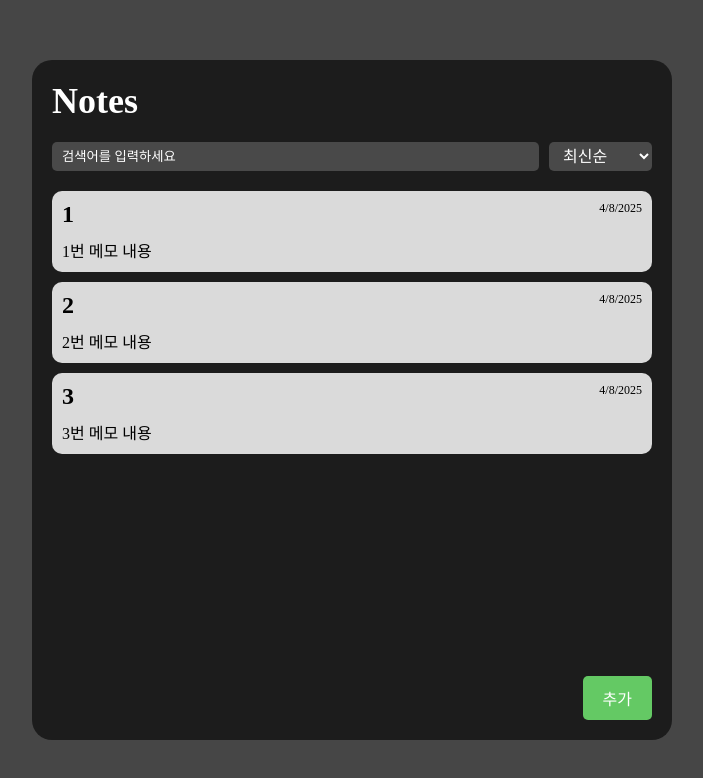
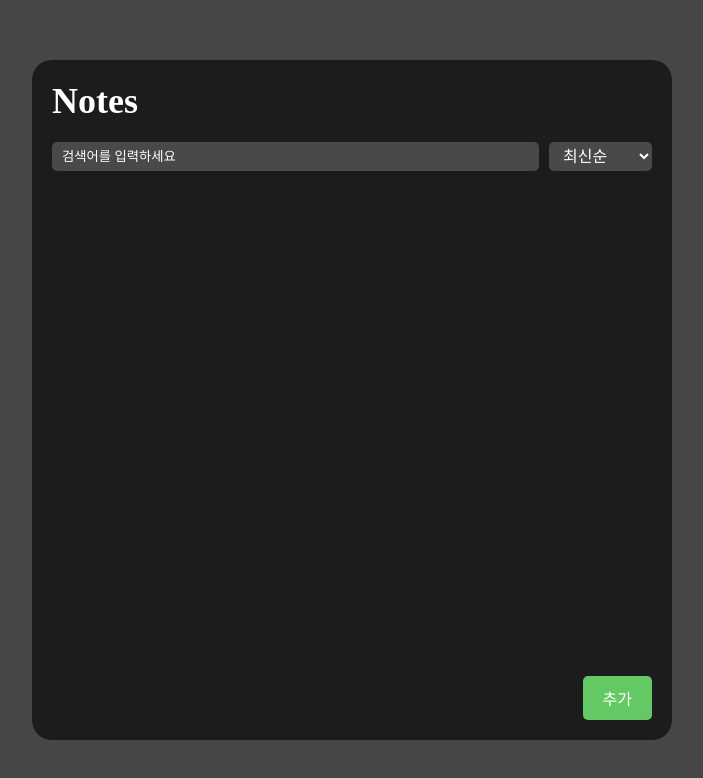
Before and after one commit to minseong-dev/react_noteApp, a React (Vite) app: page / in a window 1280 px wide. Shown: the top 778 px of the page, without its empty margins (288-991 px from the left). Built offline with nearby package versions, Linux system fonts and the light colour scheme; a web font is replaced by a local one.

Commit message:
UPDATE : localStorage적용

```diff
--- a/src/App.jsx
+++ b/src/App.jsx
@@ -1,5 +1,5 @@
 import { Routes, Route } from "react-router-dom";
-import { useRef, createContext, useReducer } from "react";
+import { useEffect, useRef, createContext, useReducer } from "react";
 import Home from "./pages/Home";
 import Note from "./pages/Note";
 import styled from "styled-components";
@@ -12,50 +12,65 @@ const Wrapper = styled.div`
     flex-direction: column;
 `;
 
-const mockData = [
-    {
-        id: 1,
-        createdDate: new Date("2025-04-08").getTime(),
-        title: "1",
-        content: "1번 메모 내용",
-    },
-    {
-        id: 2,
-        createdDate: new Date("2025-04-08").getTime(),
-        title: "2",
-        content: "2번 메모 내용",
-    },
-    {
-        id: 3,
-        createdDate: new Date("2025-04-08").getTime(),
-        title: "3",
-        content: "3번 메모 내용",
-    },
-];
-
 export const NoteStateContext = createContext();
 export const NoteDispatchContext = createContext();
 
 function reducer(state, action) {
+    let tempData;
+
     switch (action.type) {
+        case "INIT":
+            return action.data;
         case "CREATE":
-            return [action.data, ...state];
+            tempData = [action.data, ...state];
+            break;
         case "UPDATE":
-            return state.map((item) =>
+            tempData = state.map((item) =>
                 String(item.id) === String(action.data.id) ? action.data : item
             );
+            break;
         case "DELETE":
-            return state.filter(
+            tempData = state.filter(
                 (item) => String(item.id) !== String(action.data)
             );
+            break;
         default:
             state;
     }
+
+    localStorage.setItem("notes", JSON.stringify(tempData));
+    return tempData;
 }
 
 function App() {
-    const [data, dispatch] = useReducer(reducer, mockData);
-    const idRef = useRef(4);
+    const [data, dispatch] = useReducer(reducer, []);
+    const idRef = useRef(0);
+
+    useEffect(() => {
+        const storedData = localStorage.getItem("notes");
+        if (!storedData) {
+            return;
+        }
+
+        let parsedData = JSON.parse(storedData);
+        if (!Array.isArray(parsedData)) {
+            return;
+        }
+
+        let maxId = 0;
+        parsedData.forEach((item) => {
+            if (Number(item.id) > Number(maxId)) {
+                maxId = Number(item.id);
+            }
+        });
+
+        idRef.current = maxId + 1;
+
+        dispatch({
+            type: "INIT",
+            data: parsedData,
+        });
+    }, []);
 
     const onCreate = (createdDate, title, content) => {
         dispatch({
```
